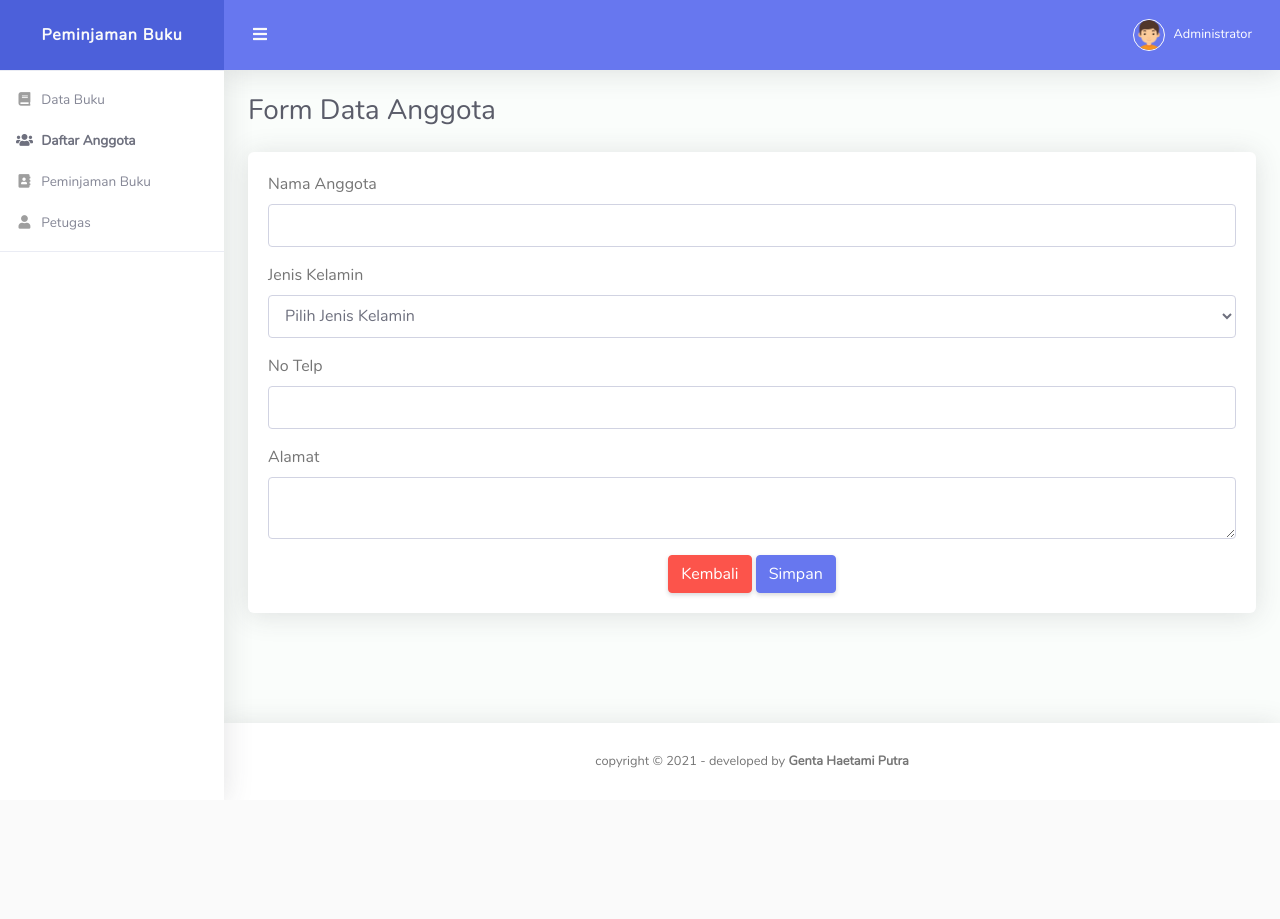
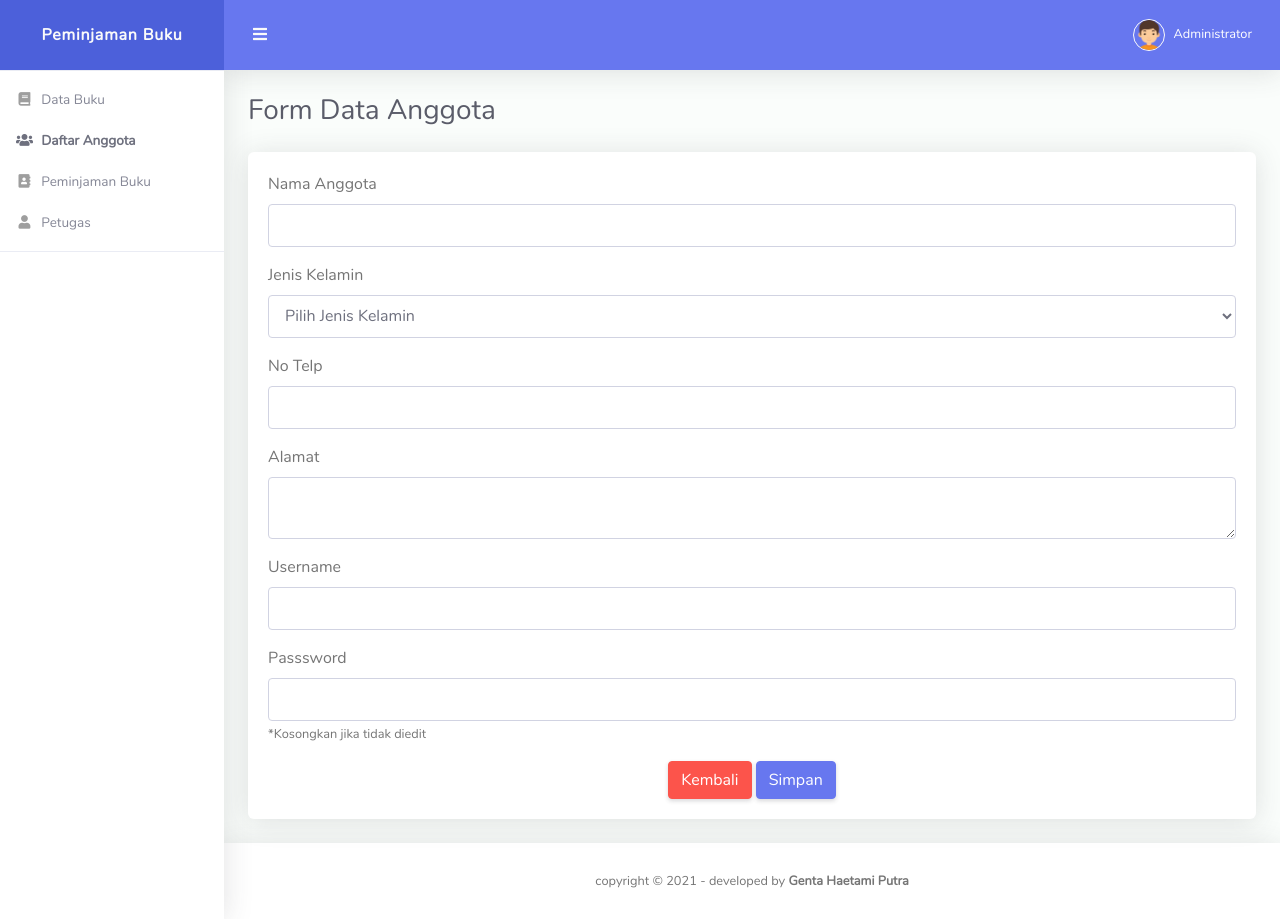
Before and after one commit to gentahape/programminglanguage2_uas, a CodeIgniter app: page /database/index.php/anggota/edit/1 in a window 1280 px wide. Before the commit the page ends 768 px from the top, so only its background shows below. Run offline with CodeIgniter, Linux system fonts and the light colour scheme; data that the repository does not hold is empty.

Commit message:
add username dan password in anggota

```diff
--- a/application/controllers/Anggota.php
+++ b/application/controllers/Anggota.php
@@ -23,6 +23,8 @@ class Anggota extends CI_Controller {
 			'jk_anggota' => $this->input->post('jk_anggota'),
 			'notelp_anggota' => $this->input->post('notelp_anggota'),
 			'alamat_anggota' => $this->input->post('alamat_anggota'),
+			'username' => $this->input->post('username'),
+			'password' => sha1($this->input->post('password')),
 		);
 		$proses = $this->db->insert('anggota', $data);
 		if ($proses) {
@@ -49,6 +51,8 @@ class Anggota extends CI_Controller {
 			'jk_anggota' => $this->input->post('jk_anggota'),
 			'notelp_anggota' => $this->input->post('notelp_anggota'),
 			'alamat_anggota' => $this->input->post('alamat_anggota'),
+			'username' => $this->input->post('username'),
+			'password' => sha1($this->input->post('password')),
 		);
 		$proses = $this->db->update('anggota', $data, $where);
 		if ($proses) {
--- a/application/views/anggota_form.php
+++ b/application/views/anggota_form.php
@@ -37,6 +37,14 @@
               <label>Alamat</label>
               <textarea name="alamat_anggota" class="form-control"></textarea>
             </div>
+            <div class="form-group">
+              <label>Username</label>
+              <input name="username" class="form-control" required="">
+            </div>
+            <div class="form-group">
+              <label>Passsword</label>
+              <input name="password" class="form-control" type="password" required="">
+            </div>
 
             <center>
               <a href="<?= site_url('anggota') ?>" class="btn btn-danger">Kembali</a>
@@ -67,6 +75,15 @@
               <label>Alamat</label>
               <textarea name="alamat_anggota" class="form-control"><?= $data->alamat_anggota ?></textarea>
             </div>
+            <div class="form-group">
+              <label>Username</label>
+              <input name="username" class="form-control" required="" value="<?= $data->username ?>">
+            </div>
+            <div class="form-group">
+              <label>Passsword</label>
+              <input name="password" class="form-control" type="password">
+              <small>*Kosongkan jika tidak diedit</small>
+            </div>
 
             <center>
               <a href="<?= site_url('anggota') ?>" class="btn btn-danger">Kembali</a>
```
